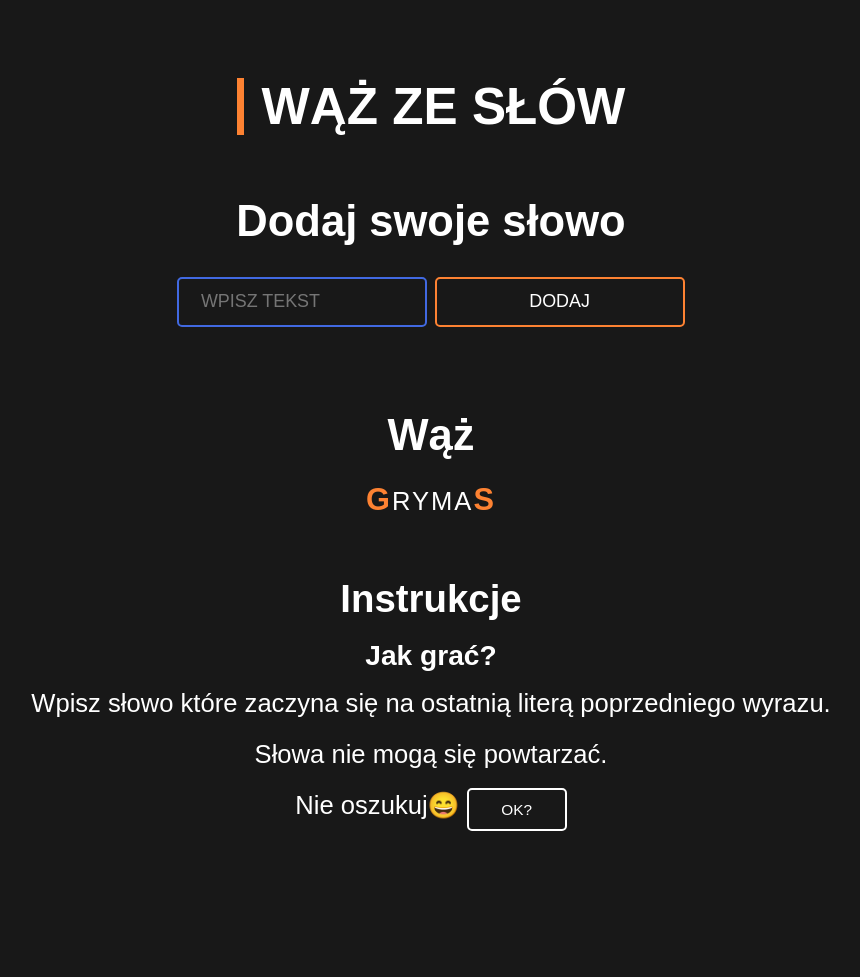
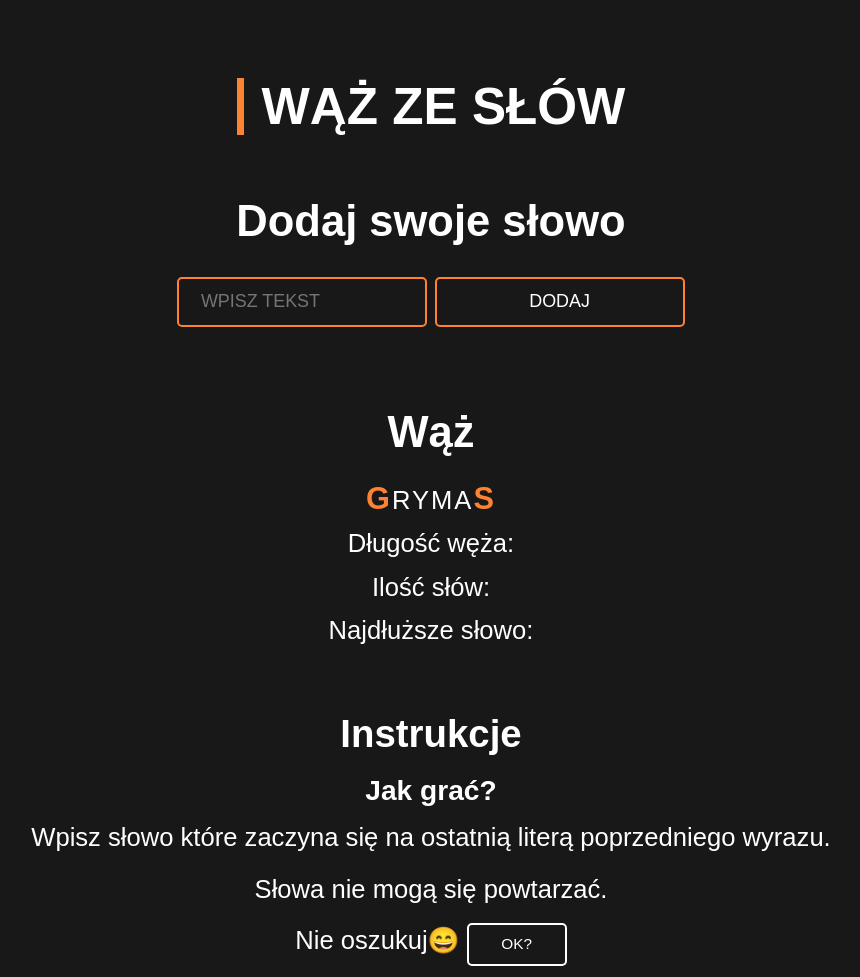
Before and after one commit to piterbx/snake_of_words, a website built with webpack: page src/template.html in a window 1280 px wide. Shown: the whole page, without its empty margins (209-1069 px from the left). Before the commit the page ends 888 px from the top, so only its background shows below. Built offline with nearby package versions, Linux system fonts and the light colour scheme.

Commit message:
snake's stats styles and structure created

```diff
--- a/src/scss/main.scss
+++ b/src/scss/main.scss
@@ -107,6 +107,15 @@ body {
 
 .results {
     margin: 1em 0;
+    line-height: 1.7rem;
+
+    p {
+        font-size: 0.8rem;
+
+        span {
+            font-weight: bold;
+        }
+    }
 
     &__heading {
         font-size: 1.3rem;
@@ -117,11 +126,9 @@ body {
         text-transform: uppercase;
         word-break: break-all;
         letter-spacing: 2px;
-        font-size: 0.8rem;
 
         span {
             color: c.$orange;
-            font-weight: bold;
             font-size: 0.9rem;
         }
     }
@@ -190,9 +197,11 @@ body {
             font-size: 1.7rem;
         }
 
+        p {
+            font-size: 1rem;
+        }
+
         &__snake {
-            font-size: 1rem;
-
             span {
                 font-size: 1.2rem;
             }
--- a/src/template.html
+++ b/src/template.html
@@ -12,7 +12,7 @@
         <section class="input-area">
             <div class="wrapper">
                 <h2 class="input-area__title">Dodaj swoje słowo</h2>
-                <input type="text" class="input-area__input special" placeholder="Wpisz tekst" autofocus="true">
+                <input type="text" class="input-area__input special" placeholder="Wpisz tekst">
                 <button class="input-area__btn special btn">Dodaj</button>
                 <p class="input-area__alert"></p>
             </div>
@@ -21,6 +21,9 @@
             <div class="wrapper">
                 <h2 class="results__heading">Wąż</h2>
                 <p class="results__snake"></p>
+                <p>Długość węża: <span class="results__length"></span></p>
+                <p>Ilość słów: <span class="results__words"></span></p>
+                <p>Najdłuższe słowo: <span class="results__the-longest-word"></span></p>
             </div>
         </section>
         <section id="instructions" class="instructions">
```
